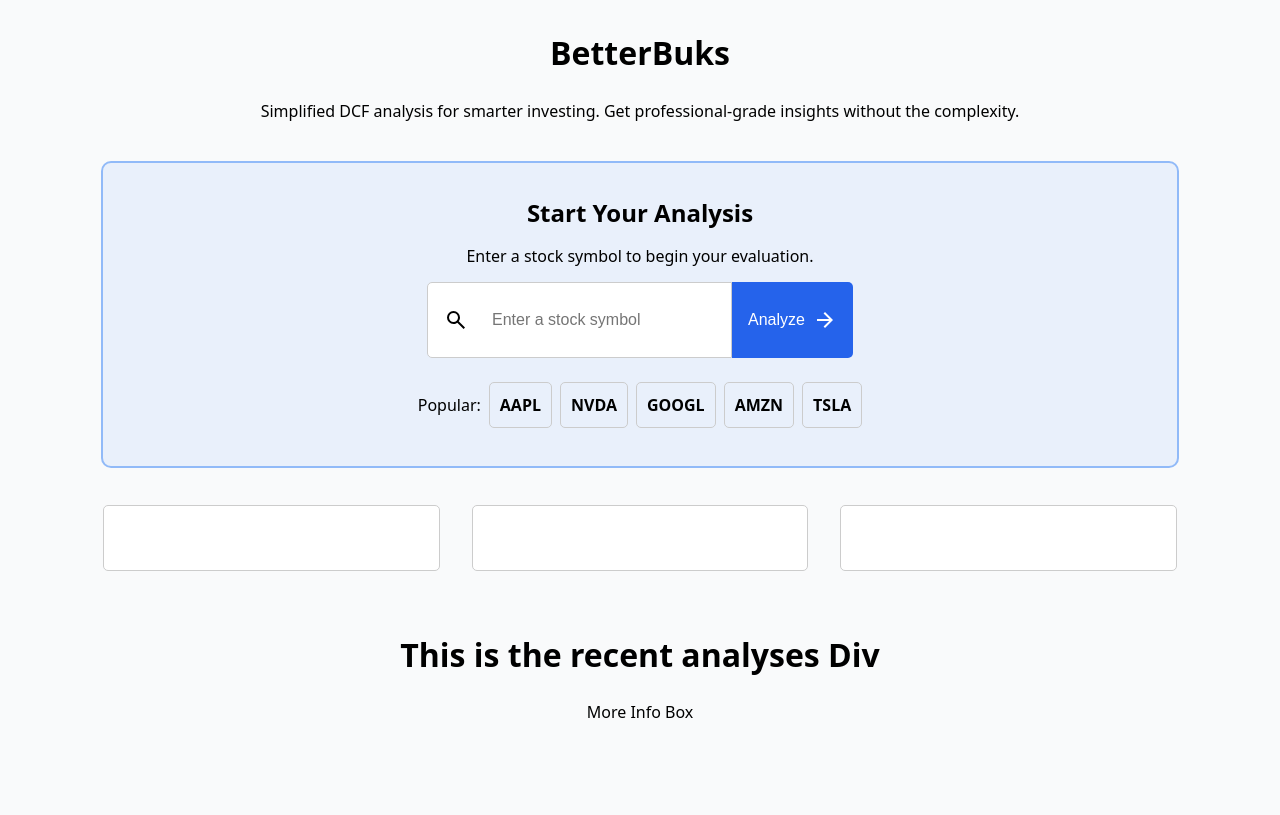
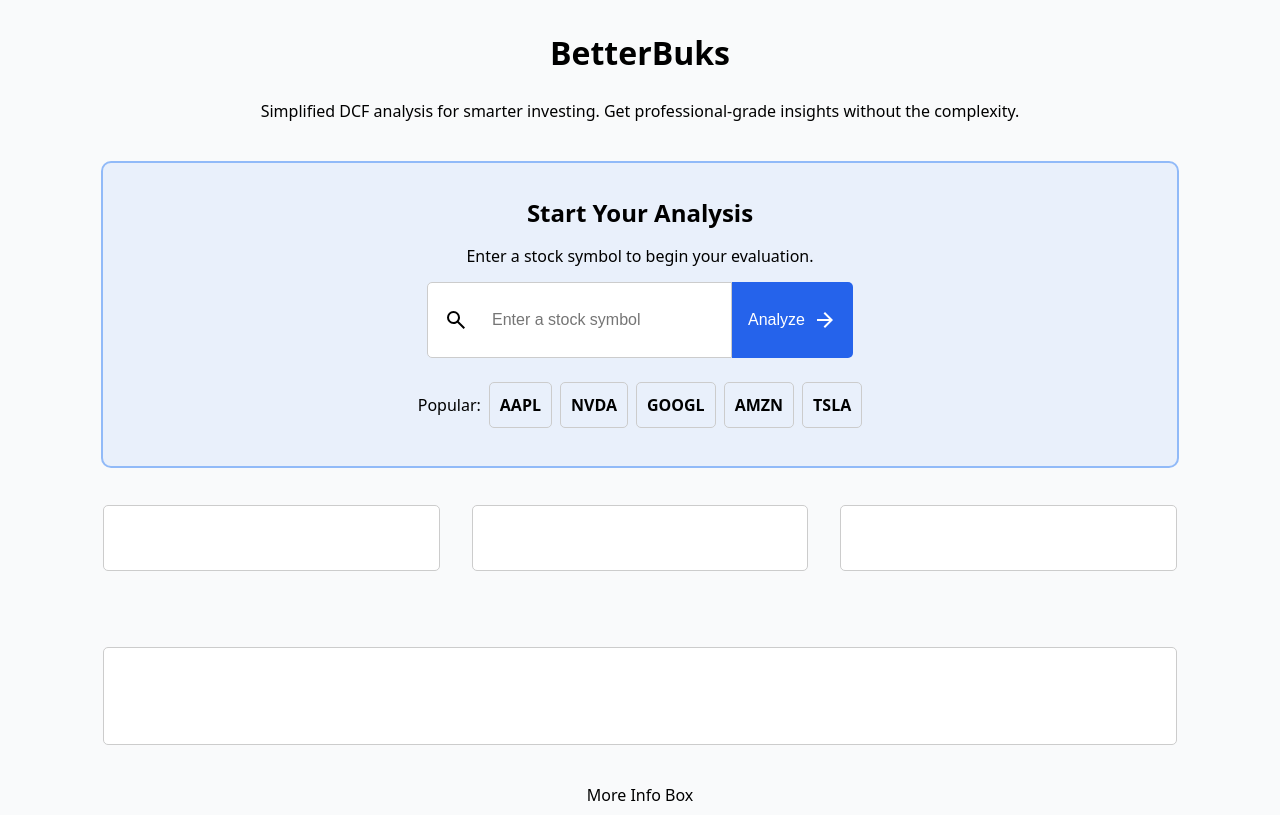
Before and after one commit to ianellis015/betterBuks, a React (Vite) app in the folder frontend/: page /#/ in a window 1280 px wide. Built offline with nearby package versions, Linux system fonts and the light colour scheme.

Commit message:
initial skeleton of recent analyses

```diff
--- a/frontend/src/Components/RecentAnalyses.jsx
+++ b/frontend/src/Components/RecentAnalyses.jsx
@@ -3,8 +3,8 @@ import styles from './RecentAnalyses.module.css';
 
 export default function RecentAnalyses() {
     return (
-        <div>
-            <h1>This is the recent analyses Div</h1>
+        <div className={styles.recentAnalysesContainer}>
+
         </div>
     )
 }
--- a/frontend/src/Components/RecentAnalyses.module.css
+++ b/frontend/src/Components/RecentAnalyses.module.css
@@ -0,0 +1,10 @@
+.recentAnalysesContainer {
+    display: flex;
+    width: 85%;
+    margin: 3% auto; /* centers the div horizontally */
+    background-color: #ffffff;
+    padding: 3rem;
+    border: 1px solid #ccc;
+    border-radius: 5px;
+    box-sizing: border-box;
+}
```
Also changed, not shown: frontend/src/Components/UserMetric.module.css (+0 -14 lines).
